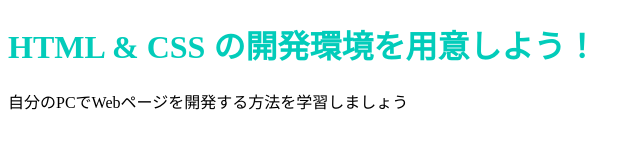
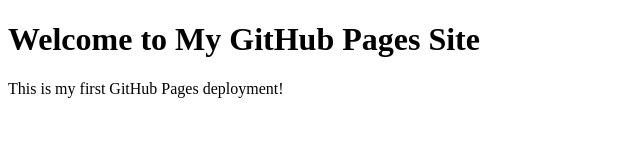
Before and after one commit to kirbywadowado/my-first-web-app, a plain HTML site: page html_lesson/index.html in a window 1280 px wide. Shown: the whole page, without its empty margins (0-640 px from the left). Drawn offline with Linux system fonts and the light colour scheme.

Commit message:
Add files via upload

```diff
--- a/html_lesson/index.html
+++ b/html_lesson/index.html
@@ -1,13 +1,12 @@
-
 <!DOCTYPE html>
-<html>
-  <head>
-    <meta charset="utf-8">
-    <title>Progate</title>
-    <link rel="stylesheet" href="stylesheet.css">
-  </head>
-  <body>
-    <h1 class="title">HTML & CSS の開発環境を用意しよう！</h1>
-    <p>自分のPCでWebページを開発する方法を学習しましょう</p>
-  </body>
+<html lang="en">
+<head>
+    <meta charset="UTF-8">
+    <meta name="viewport" content="width=device-width, initial-scale=1.0">
+    <title>My GitHub Pages Site</title>
+</head>
+<body>
+    <h1>Welcome to My GitHub Pages Site</h1>
+    <p>This is my first GitHub Pages deployment!</p>
+</body>
 </html>
```
